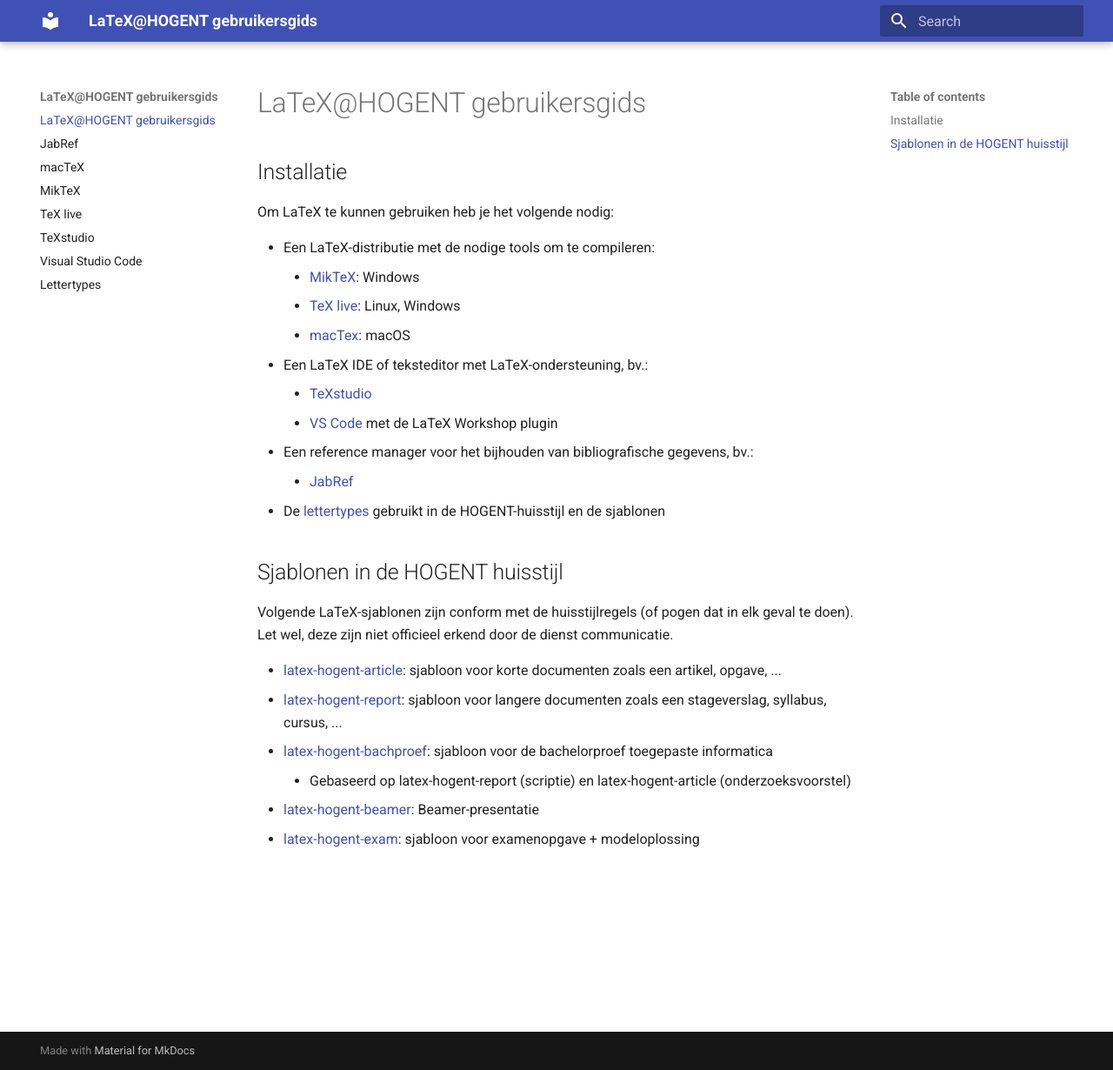
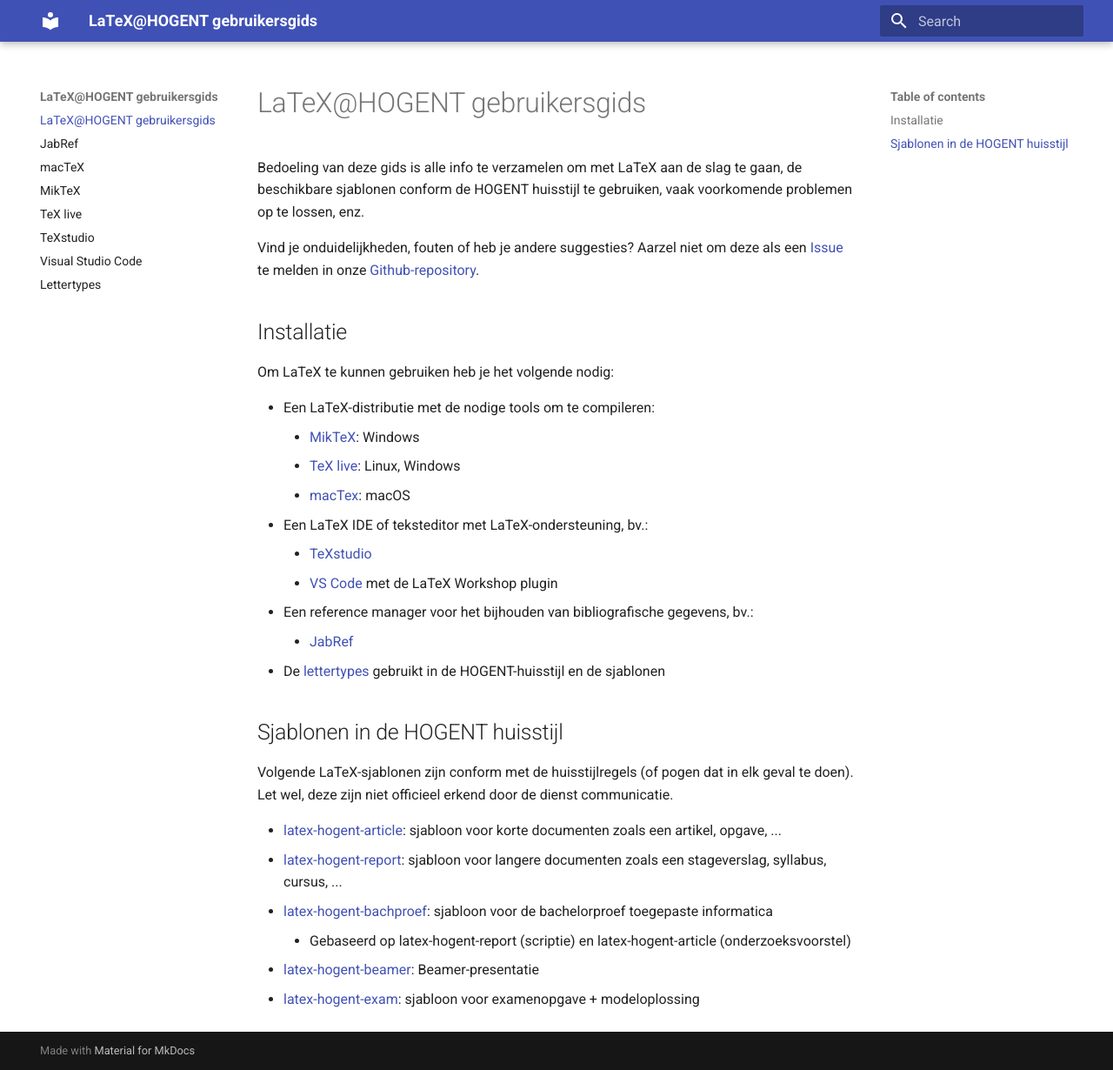
Before and after one commit to HoGentTIN/latex-hogent-gids, an MkDocs documentation site: the page built from docs/index.md, in a window 1280 px wide and 1230 px high. Shown: the whole window at 87% size. Built offline with MkDocs 1.6.1 and Material for MkDocs 9.7.7, drawn with Linux system fonts in a browser that asks for light colours.

Commit message:
Intro toegevoegd

```diff
--- a/docs/index.md
+++ b/docs/index.md
@@ -1,4 +1,8 @@
 # LaTeX@HOGENT gebruikersgids
+
+Bedoeling van deze gids is alle info te verzamelen om met LaTeX aan de slag te gaan, de beschikbare sjablonen conform de HOGENT huisstijl te gebruiken, vaak voorkomende problemen op te lossen, enz.
+
+Vind je onduidelijkheden, fouten of heb je andere suggesties? Aarzel niet om deze als een [Issue](https://github.com/HoGentTIN/latex-hogent-gids/issues) te melden in onze [Github-repository](https://hogenttin.github.io/latex-hogent-gids/).
 
 ## Installatie
 
```
